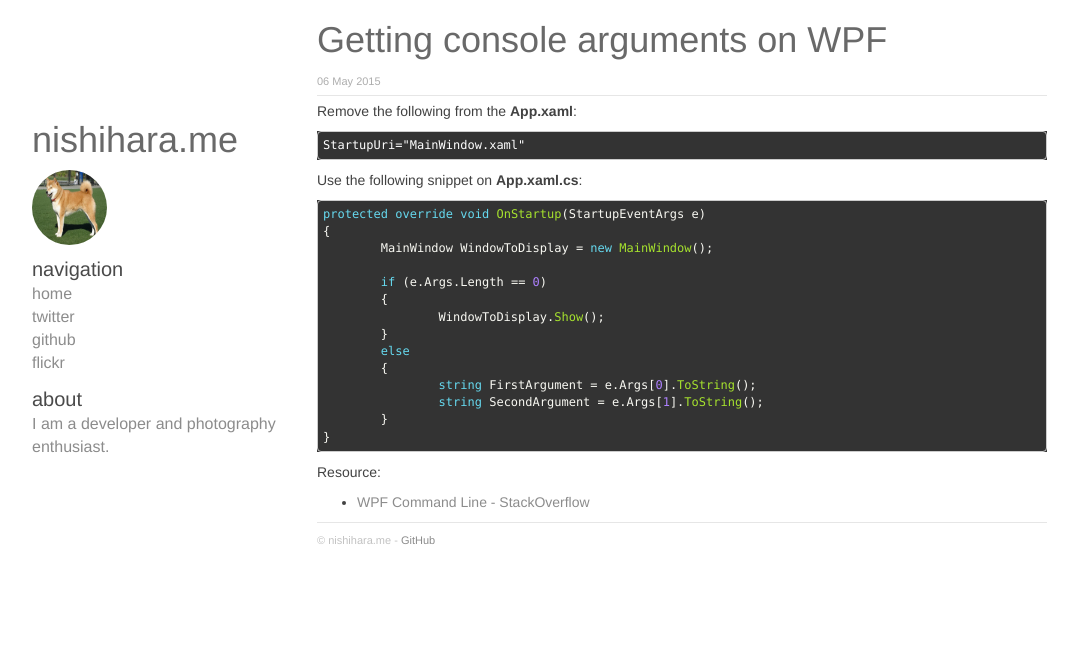
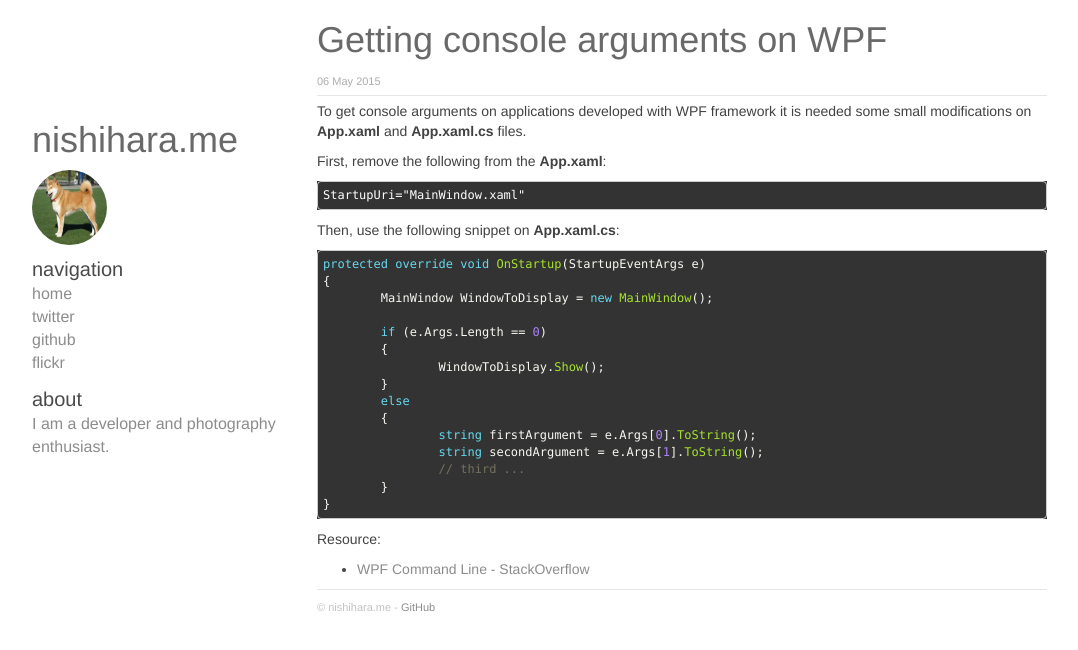
Before and after one commit to anishihara/anishihara.github.io, a Jekyll site: the page built from _posts/2013-05-06-getting-console-arguments-on-wpf.md, in a window 1280 px wide. Shown: the top 650 px of the page, without its empty margins (53-1131 px from the left). Built offline with Jekyll 4.4.1, drawn with Linux system fonts in a browser that asks for light colours; nearby versions of some CDN libraries; library files that are not in the unit come from our copies; Markdown is read by kramdown in place of the engine named in the settings; comment, search, counter and statistics services are not loaded.

Commit message:
Updates posts.

````diff
--- a/_posts/2013-05-06-getting-console-arguments-on-wpf.md
+++ b/_posts/2013-05-06-getting-console-arguments-on-wpf.md
@@ -5,14 +5,21 @@ date:   2015-05-06 12:00:00
 categories: csharp
 comments: True
 description: Simple snippet in csharp (c#) to get console arguments from a WPF application.
+sitemap:
+  lastmod: 2015-09-09
+  priority: 0.4
+  changefreq: monthly
+  exclude: yes
 ---
 
-Remove the following from the **App.xaml**:
+To get console arguments on applications developed with WPF framework it is needed some small modifications on **App.xaml** and **App.xaml.cs** files.
+
+First, remove the following from the **App.xaml**:
 ```xml
 StartupUri="MainWindow.xaml"
 ```
 
-Use the following snippet on **App.xaml.cs**:
+Then, use the following snippet on **App.xaml.cs**:
 
 ```csharp
 protected override void OnStartup(StartupEventArgs e)
@@ -25,8 +32,9 @@ protected override void OnStartup(StartupEventArgs e)
 	}
 	else
 	{
-		string FirstArgument = e.Args[0].ToString();
-		string SecondArgument = e.Args[1].ToString();
+		string firstArgument = e.Args[0].ToString();
+		string secondArgument = e.Args[1].ToString();
+		// third ...
 	}
 }
 ```
````
Also changed, not shown: _posts/2015-09-03-how-to-improve-opencv-performance-on-lens-undistortion-from-a-video-feed.md (+4 -0 lines).
